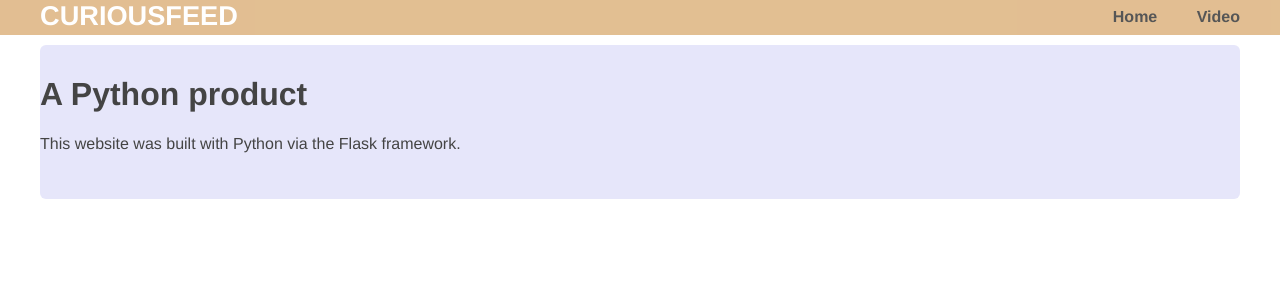
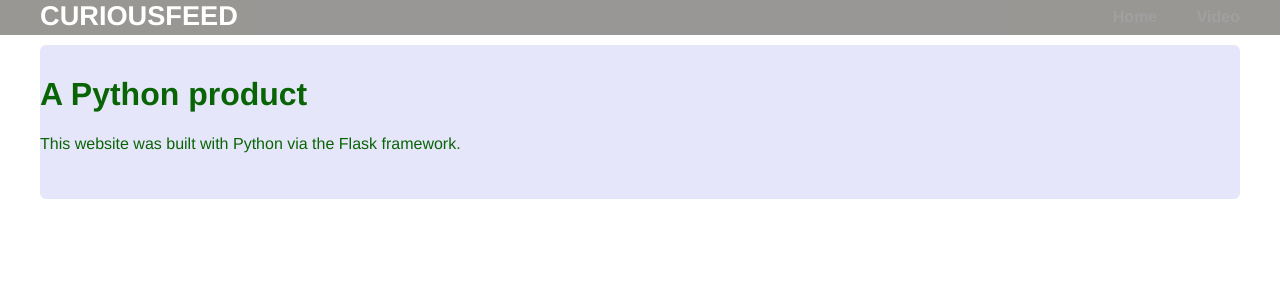
Before and after one commit to Si-Pf/CuriousFeed, a Flask app: page / in a window 1280 px wide. Shown: the top 300 px of the page. Run offline with Flask 2, Linux system fonts and the light colour scheme.

Commit message:
modify css content

```diff
--- a/CuriousFeed.py
+++ b/CuriousFeed.py
@@ -25,4 +25,5 @@ def Video():
     return render_template('video.html')
 
 if __name__ == '__main__':
-    app.run(host='0.0.0.0', port=3000)
+    #app.run(host='0.0.0.0', port=3000) #Codesphere version
+    app.run(debug=True)
--- a/static/css/main.css
+++ b/static/css/main.css
@@ -2,16 +2,16 @@ body {
     margin: 0;
     padding: 0;
     font-family: "Helvetica Neue", Helvetica, Arial, sans-serif;
-    color: #444;
+    color: rgb(9, 100, 6);
   }
   /*
    * Formatting the header area
    */
   header {
-    background-color: #DFB887;
+    background-color: #35312c;
     height: 35px;
     width: 100%;
-    opacity: .9;
+    opacity: .5;
     margin-bottom: 10px;
   }
   header h1.logo {
```
Also changed, not shown: site.db (added).
